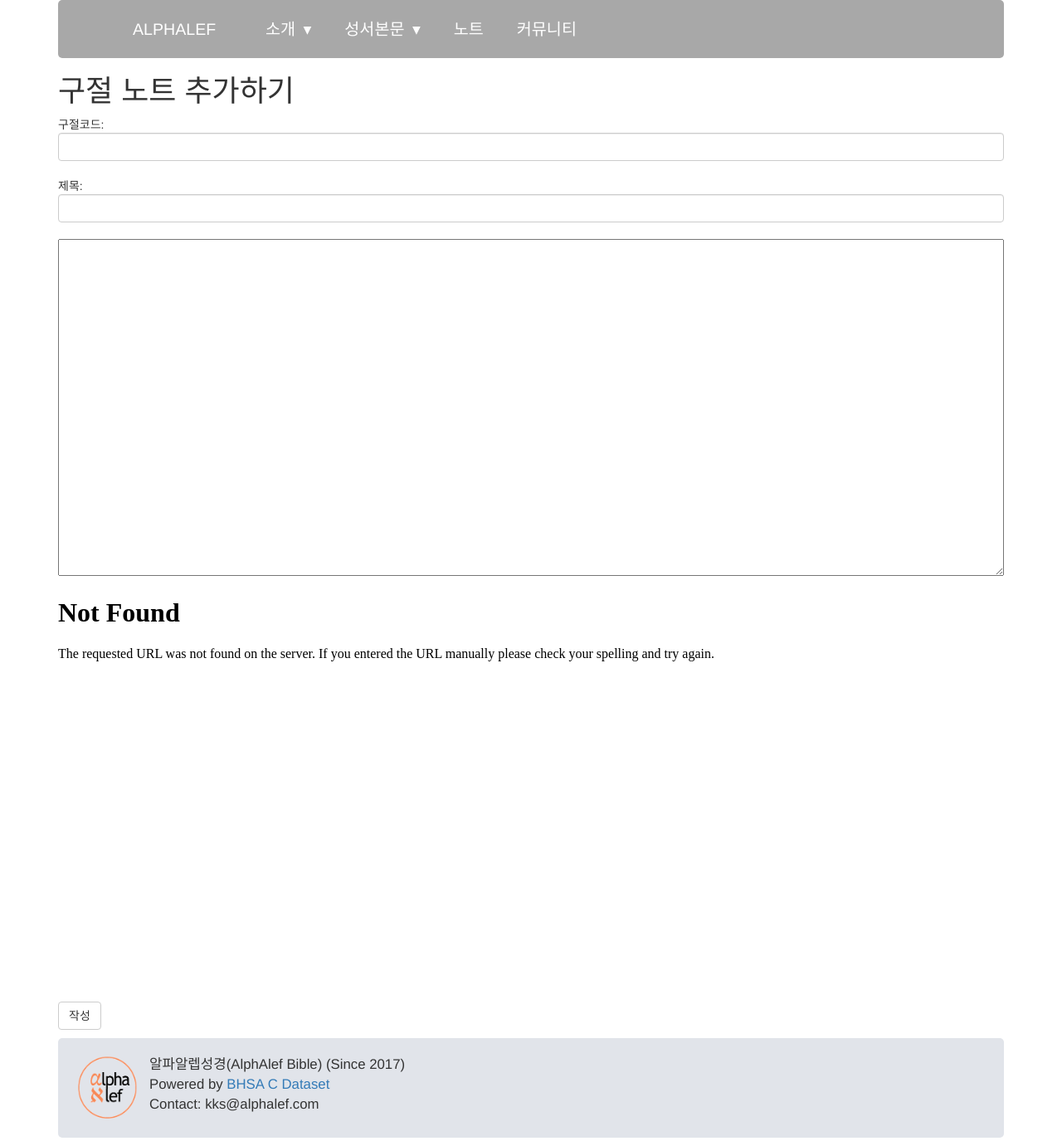
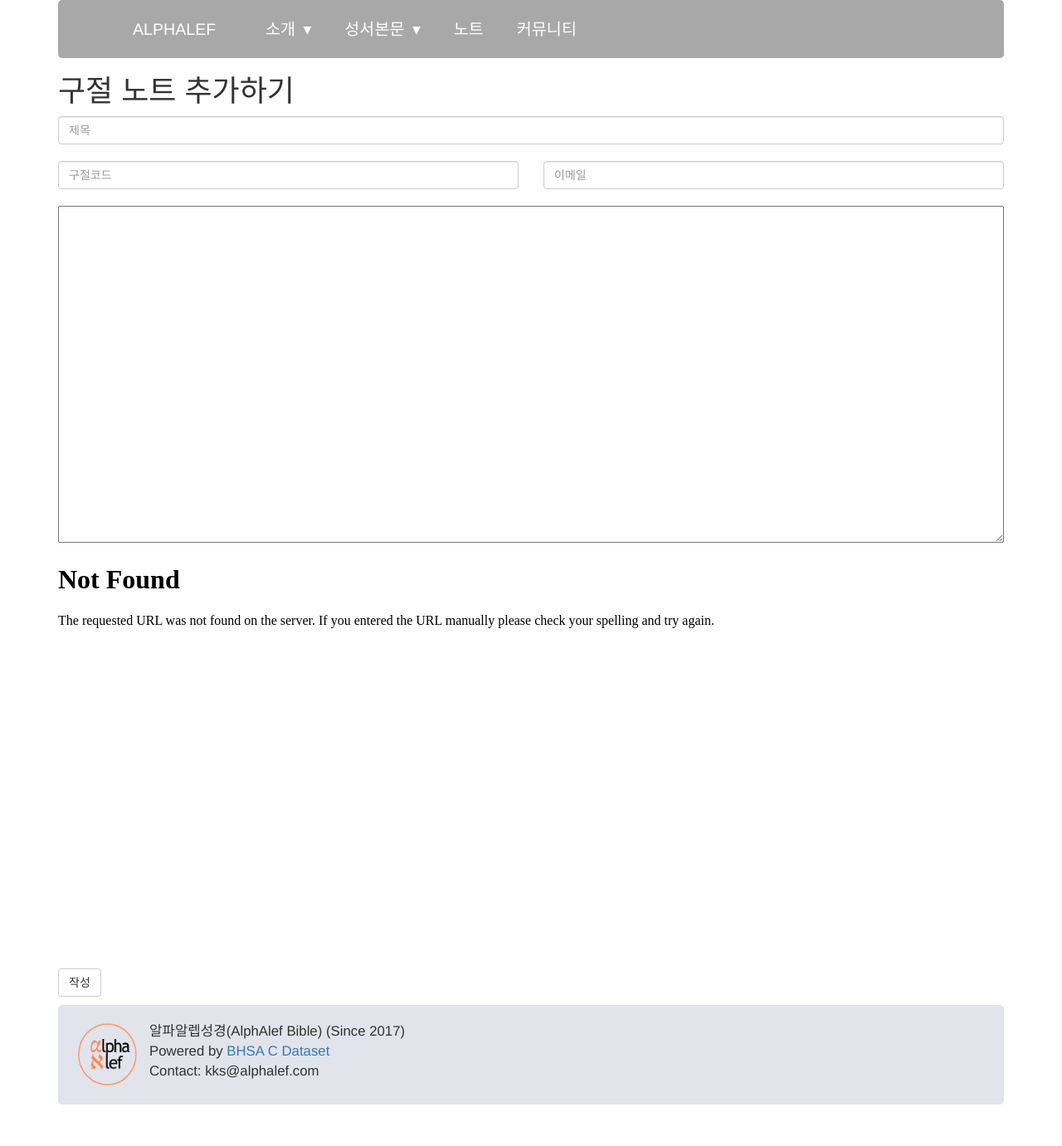
Before and after one commit to kungsik/kimsbible, a Python web app: template templates/commentary_add.html in a window 1280 px wide. Shown: the whole page at 83% size. After the commit the page ends 1331 px from the top, so only its background shows below. Run offline with Jinja, Linux system fonts and the light colour scheme; the template is opened without the code that fills it, so the values that code supplies are empty; some libraries are stand-ins or nearby versions.

Commit message:
minor modification

```diff
--- a/bhsheb.py
+++ b/bhsheb.py
@@ -184,8 +184,8 @@
         verse += '</span> '
 
         #절노트 버튼
-        verse += '<button type="button" class="btn btn-default btn-xs verse_note" onclick="location.href=commentary/vcode/' + vcode + >절노트</button>'
-        onclick="location.href = '/comme
+        versenote_url = "'../../commentary/vcode/" + vcode + "'"
+        verse += '<button type="button" class="btn btn-default btn-xs verse_note" onclick="location.href=' + versenote_url + '">절노트</button>'
         verse += '</span>'
 
         #한글 번역본
--- a/commentary.py
+++ b/commentary.py
@@ -38,5 +38,5 @@
 def commentary_select_vcode(no):
     auth_info = oauth.getAuthorizedInfo()
     commentary_db = db.Table()
-    vcview = commentary_db.vcode(no)
-    return render_template('commentary_view.html', view=vcview, auth_info=auth_info)
+    vclist = commentary_db.vcode(no)
+    return render_template('commentary_list.html', lists=vclist, auth_info=auth_info)
--- a/lib/db.py
+++ b/lib/db.py
@@ -7,12 +7,13 @@
         self.db = pymysql.connect(
           "localhost",
           "root",
-          "alphalef1351",
-          "alphalef"
+          "",
+          ""
         )
         self.cursor = self.db.cursor()
 # vcode, ip 추가해야 함
     def add(self, title, content, author, vcode):
+        print("add hi")
         now = datetime.now().isoformat(' ', 'seconds')
         ip = request.remote_addr
         sql = "INSERT INTO commentary (date, title, content, author, vcode, ip) VALUES ('" + str(now) + "', '"  + title + "', '" + content + "', '" + author + "', '" + vcode + "', '" + ip +"')"
--- a/oauth.py
+++ b/oauth.py
@@ -3,9 +3,9 @@
 from flask import Flask, redirect, url_for, session
 from flask_dance.contrib.facebook import make_facebook_blueprint, facebook
 
-app.config["FACEBOOK_OAUTH_CLIENT_ID"] = "544836946259549"
-app.config["FACEBOOK_OAUTH_CLIENT_SECRET"] = "dc1d92bdd461c630d0d9ee948dd48c64"
-os.environ['OAUTHLIB_INSECURE_TRANSPORT'] = '1'
+app.config["FACEBOOK_OAUTH_CLIENT_ID"] =
+app.config["FACEBOOK_OAUTH_CLIENT_SECRET"] =
+os.environ['OAUTHLIB_INSECURE_TRANSPORT'] =
 
 facebook_bp = make_facebook_blueprint(
     redirect_url="/oauth/facebook/"
--- a/static/js/modal_word_api.js
+++ b/static/js/modal_word_api.js
@@ -11,16 +11,6 @@
         var url = '/bhsheb/verse/'+verse_node;
         $('.modal-container').load(url, function(result){
             $('#verse_api').modal({show:true});
-        });
-    });
-});
-
-$(document).ready(function(){
-    $(".verse_note").click(function(){
-        var vcode = $(this).attr("vcode");
-        var url = '/commentary/list/';
-        $('.modal-container').load(url, function(result){
-            $('#commentary').modal({show:true});
         });
     });
 });
--- a/templates/commentary_add.html
+++ b/templates/commentary_add.html
@@ -2,12 +2,21 @@
 {% block body %}
     {% autoescape false %}
 
+    <h1>구절 노트 추가하기</h1>
+
     <script type="text/javascript" src="/static/editor/js/service/HuskyEZCreator.js" charset="utf-8"></script>
 
-    <form name = "commentary_add" method="POST" action="/commentary/add">
-        <h1>구절 노트 추가하기</h1>
-        구절코드: <input type="text" name="commentary_vcode" class="form-control"><br>
-        제목: <input type="text" name="commentary_title" class="form-control"><br>
+    <form name = "commentary_add" method="POST" action="/commentary/add/">
+        <input type="text" name="commentary_title" class="form-control" placeholder="제목"><br>
+        <div class="row">
+            <div class="col-lg-6">
+                <input type="text" name="commentary_vcode" class="form-control" placeholder="구절코드">
+            </div>
+            <div class="col-lg-6">
+                <input type="text" name="email" class="form-control" placeholder="이메일">
+            </div>
+        </div>
+        <br>
         <textarea name="commentary_text" id="commentary_text" rows="20" style="width:100%;"></textarea>
         <input type="submit" class="btn btn-default" value="작성" onclick="updatetext()"></button>
     </form>
--- a/templates/layout.html
+++ b/templates/layout.html
@@ -22,7 +22,7 @@
     <link href="/static/css/mk.css" rel="stylesheet">
     <link href="https://maxcdn.bootstrapcdn.com/font-awesome/4.7.0/css/font-awesome.min.css" rel="stylesheet">
     <script src="//code.jquery.com/jquery-1.11.2.min.js"></script>
-    <script src="/static/js/modal_word_api.js?ver=1.115"></script>
+    <script src="/static/js/modal_word_api.js?ver=1.116"></script>
 
     <script>
       (function(i,s,o,g,r,a,m){i['GoogleAnalyticsObject']=r;i[r]=i[r]||function(){
```
